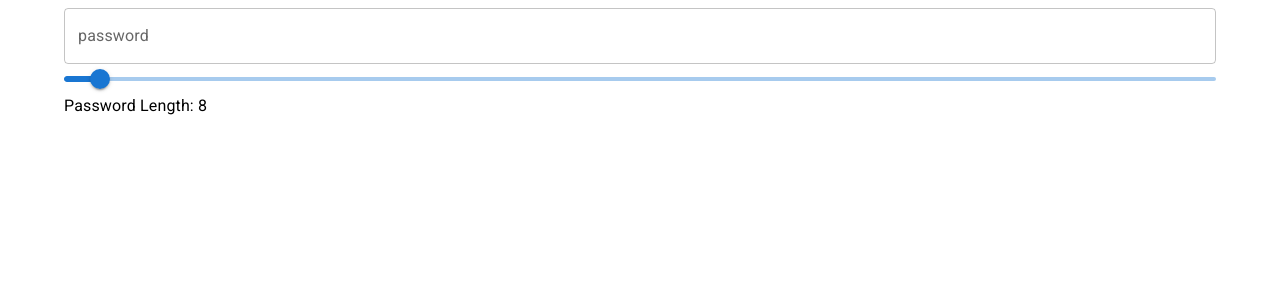
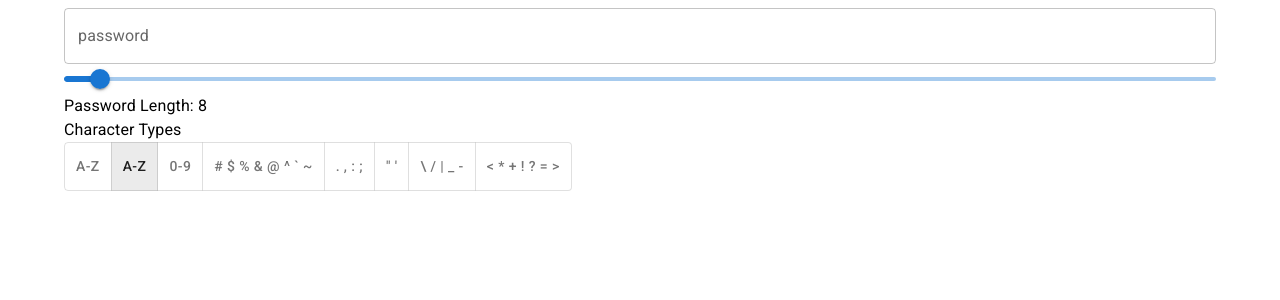
Before and after one commit to g-n-x/password-generator, a React (Create React App) app: page / in a window 1280 px wide. Shown: the top 300 px of the page. Built offline with nearby package versions, Linux system fonts and the light colour scheme; the HTML template or start-up script is replaced by a standard one.

Commit message:
feat: add character types selection

```diff
--- a/src/components/PassGen.tsx
+++ b/src/components/PassGen.tsx
@@ -2,11 +2,19 @@ import React, {useState} from 'react'
 import {
     Slider,
     TextField,
-    Typography
+    Typography,
+    ToggleButtonGroup,
+    ToggleButton
   } from '@material-ui/core'
 
 const PassGen: React.FC = () => {
     const [passLen, setPassLen] = useState(8)
+    const [config, setConfig] = useState(['lowercase'])
+
+    const handleConfig = (_event: any, newConfig: any) => {
+        setConfig(newConfig)
+    }
+
     return(
         <div
             style={{
@@ -25,6 +33,20 @@ const PassGen: React.FC = () => {
                 }
             />
             <Typography>Password Length: {passLen}</Typography>
+            <Typography>Character Types</Typography>
+            <ToggleButtonGroup
+                value={config}
+                onChange={handleConfig}
+            >
+                <ToggleButton value="uppercase">A-Z</ToggleButton>
+                <ToggleButton value="lowercase">a-z</ToggleButton>
+                <ToggleButton value="numbers">0-9</ToggleButton>
+                <ToggleButton value="special1"># $ % &amp; @ ^ ` ~</ToggleButton>
+                <ToggleButton value="special2">. , : ;</ToggleButton>
+                <ToggleButton value="special3">" '</ToggleButton>
+                <ToggleButton value="special4">\ / | _ -</ToggleButton>
+                <ToggleButton value="special5">&lt; * + ! ? = &gt;</ToggleButton>
+            </ToggleButtonGroup>
         </div>
     )
 }
```
